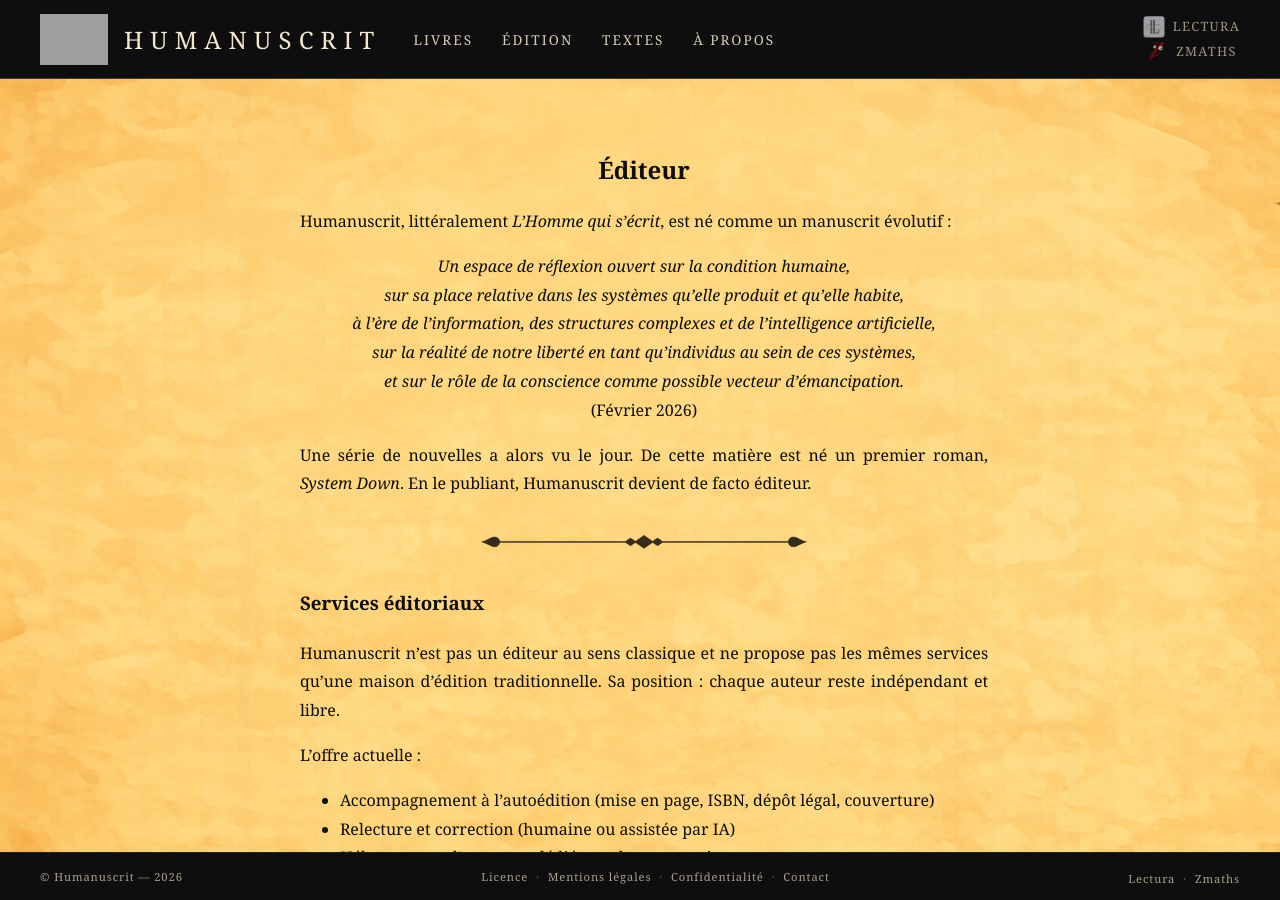
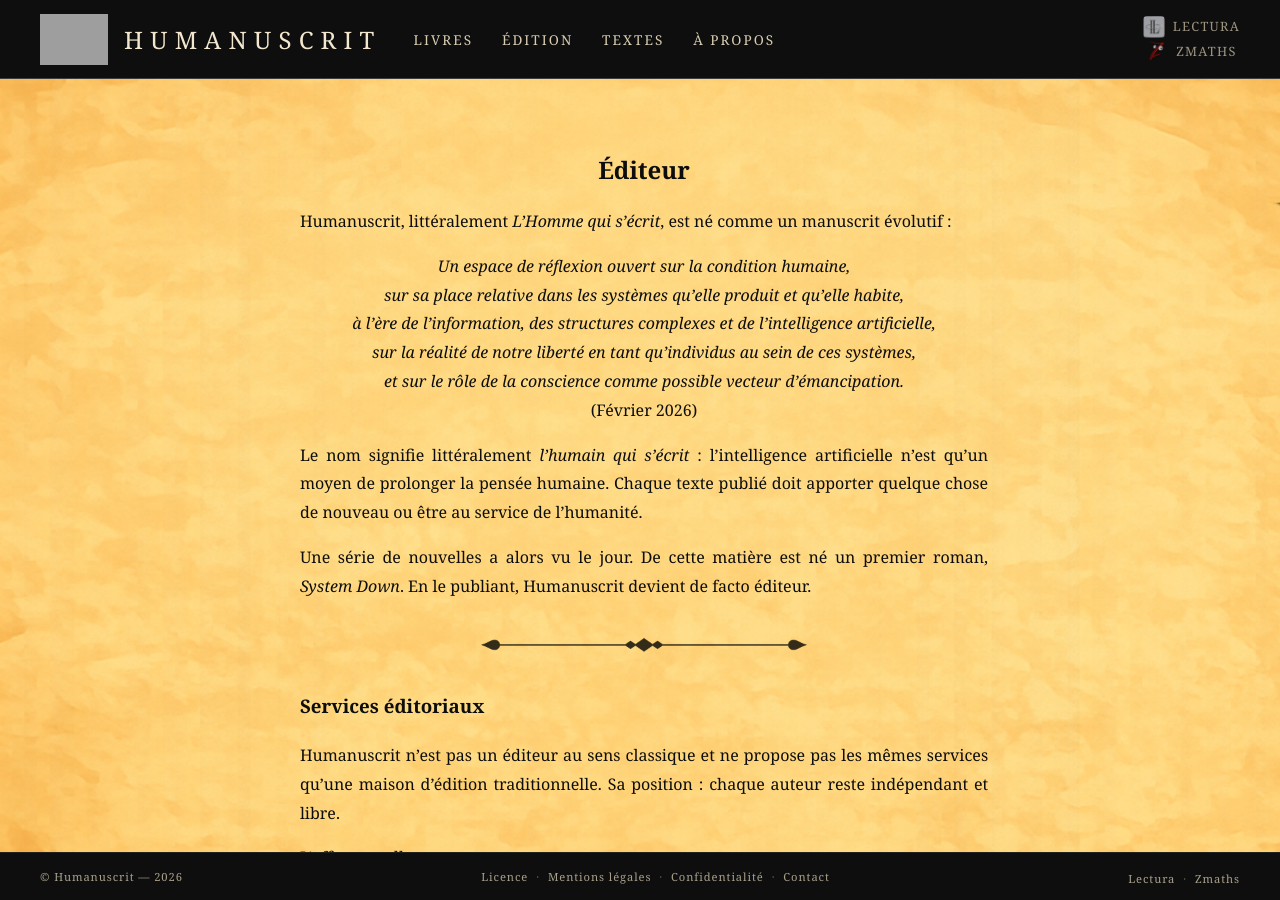
Before and after one commit to maxcarriere/humanuscrit, a Jekyll site: the page built from edition-editeur.md, in a window 1280 px wide and 900 px high. Built offline with Jekyll 4.4.1, drawn with Linux system fonts in a browser that asks for light colours; grey boxes are pictures that could not be loaded.

Commit message:
Ajouter phrase sur le sens du nom Humanuscrit (page Éditeur)
Co-Authored-By: Claude Opus 4.6 <noreply@anthropic.com>

```diff
--- a/edition-editeur.md
+++ b/edition-editeur.md
@@ -13,6 +13,8 @@ sur la réalité de notre liberté en tant qu'individus au sein de ces systèmes
 et sur le rôle de la conscience comme possible vecteur d'émancipation.<br>
 <span style="font-style: normal;">(Février 2026)</span>
 </p>
+
+Le nom signifie littéralement *l'humain qui s'écrit* : l'intelligence artificielle n'est qu'un moyen de prolonger la pensée humaine. Chaque texte publié doit apporter quelque chose de nouveau ou être au service de l'humanité.
 
 Une série de nouvelles a alors vu le jour.
 De cette matière est né un premier roman, *System Down*.
```
